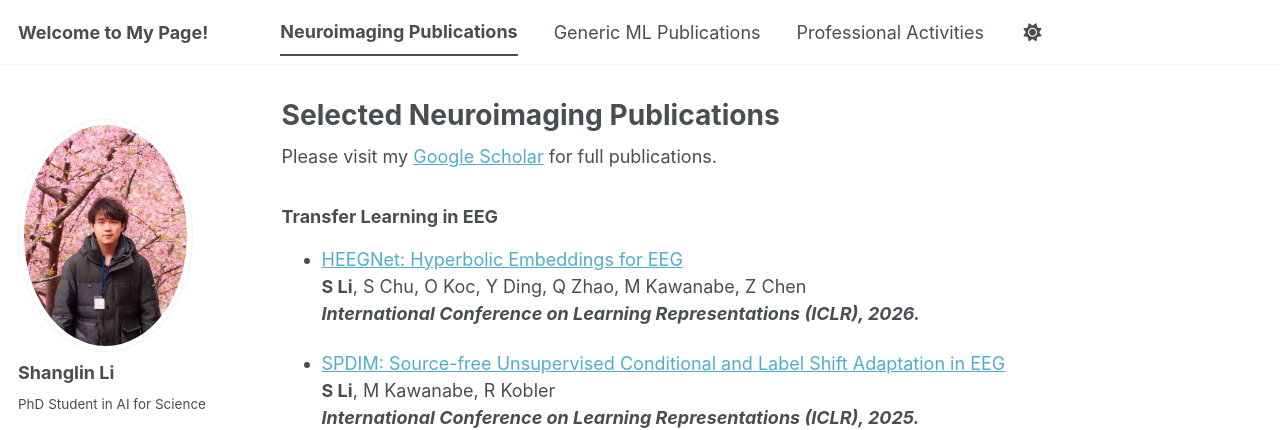
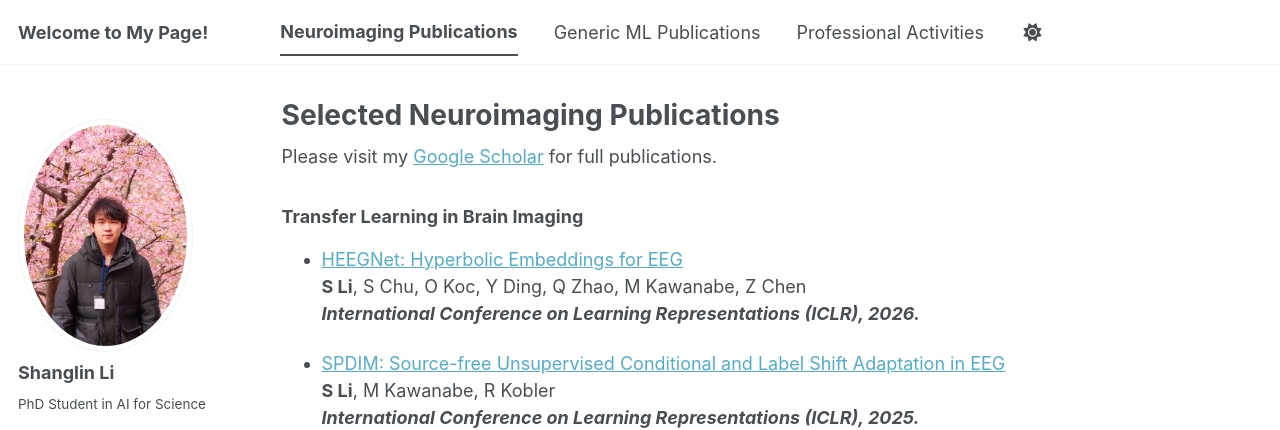
Before and after one commit to fightlesliefigt/fightlesliefigt.github.io, a Jekyll site: the page built from _pages/publications.html, in a window 1280 px wide and 1336 px high. Shown: the top 430 px of the window. Built offline with Jekyll 4.4.1, drawn with Linux system fonts in a browser that asks for light colours; a style sheet for code colours, icons or effects is not loaded.

Commit message:
Update publications.html

```diff
--- a/_pages/publications.html
+++ b/_pages/publications.html
@@ -7,7 +7,7 @@ author_profile: true
 
 Please visit my <a href="https://scholar.google.com/citations?user=ZfbvnHkAAAAJ">Google Scholar</a> for full publications.
 
-<h3>Transfer Learning in EEG</h3>
+<h3>Transfer Learning in Brain Imaging</h3>
 <ul>
 <li><p>
 <a href="https://openreview.net/forum?id=CNDNRjpVIL">HEEGNet: Hyperbolic Embeddings for EEG</a><br />
```
